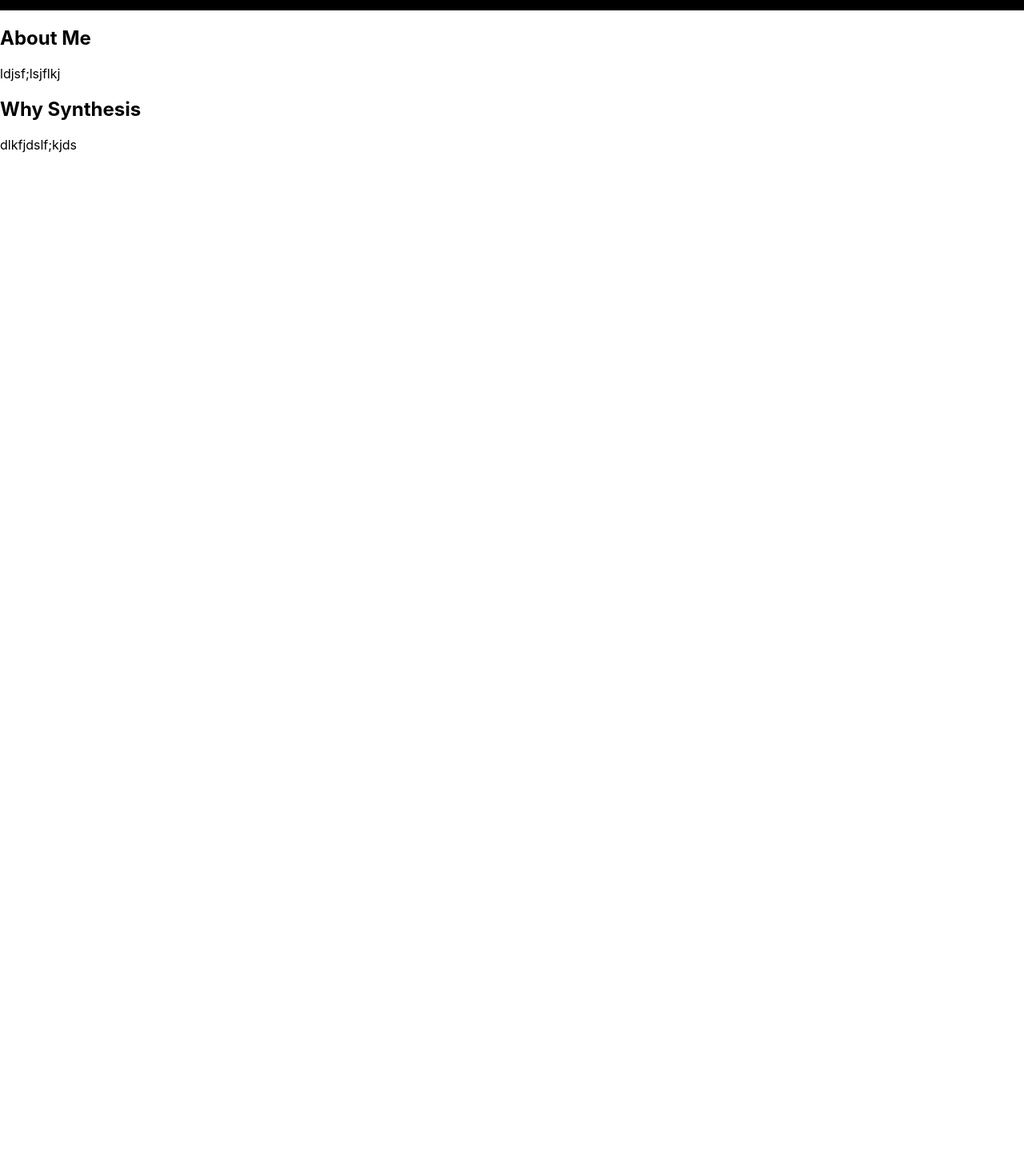
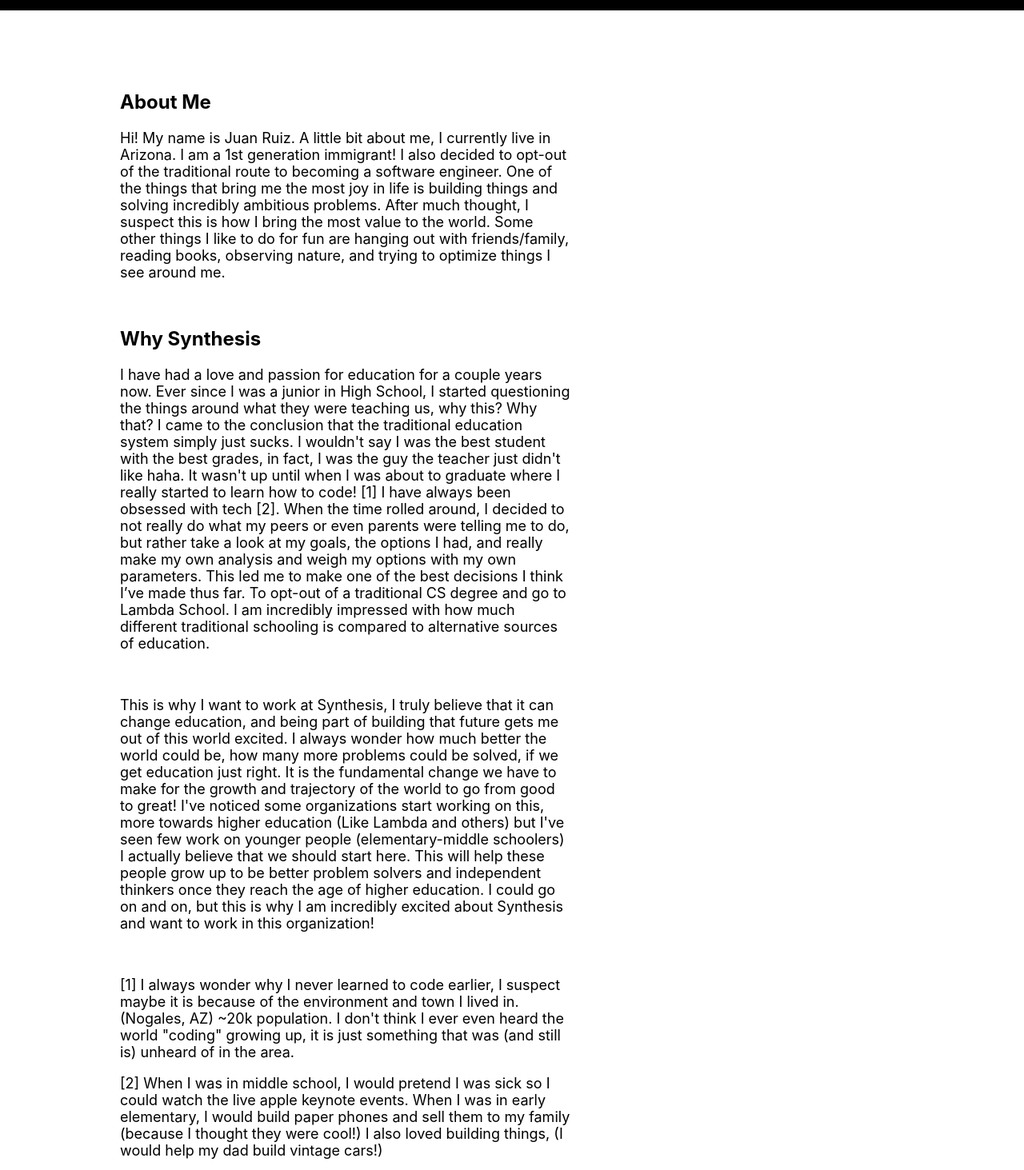
Before and after one commit to juancaruizc/synthesis-app, a Next.js app in the folder synthesis-app/: page /about in a window 1280 px wide. Shown: the part 47-1510 px from the top of the page at 80% size. Before the commit the page ends 800 px from the top, so only its background shows below. Built offline with nearby package versions, Linux system fonts and the light colour scheme.

Commit message:
built form

```diff
--- a/synthesis-app/pages/about.js
+++ b/synthesis-app/pages/about.js
@@ -1,15 +1,74 @@
 import NavBar from "../components/NavBar";
+import styles from "../styles/About.module.css";
 
 const About = () => {
   return (
     <>
       <NavBar />
-      <section>
+      <section className={styles.main}>
         <h2>About Me</h2>
-        <p>ldjsf;lsjflkj</p>
+        <p className={styles.text}>
+          Hi! My name is Juan Ruiz. A little bit about me, I currently live in
+          Arizona. I am a 1st generation immigrant! I also decided to opt-out of
+          the traditional route to becoming a software engineer. One of the
+          things that bring me the most joy in life is building things and
+          solving incredibly ambitious problems. After much thought, I suspect
+          this is how I bring the most value to the world. Some other things I
+          like to do for fun are hanging out with friends/family, reading books,
+          observing nature, and trying to optimize things I see around me.
+        </p>
+        <br />
 
         <h2>Why Synthesis</h2>
-        <p>dlkfjdslf;kjds</p>
+        <p className={styles.text}>
+          I have had a love and passion for education for a couple years now.
+          Ever since I was a junior in High School, I started questioning the
+          things around what they were teaching us, why this? Why that? I came
+          to the conclusion that the traditional education system simply just
+          sucks. I wouldn't say I was the best student with the best grades, in
+          fact, I was the guy the teacher just didn't like haha. It wasn't up
+          until when I was about to graduate where I really started to learn how
+          to code! [1] I have always been obsessed with tech [2]. When the time
+          rolled around, I decided to not really do what my peers or even
+          parents were telling me to do, but rather take a look at my goals, the
+          options I had, and really make my own analysis and weigh my options
+          with my own parameters. This led me to make one of the best decisions
+          I think I’ve made thus far. To opt-out of a traditional CS degree and
+          go to Lambda School. I am incredibly impressed with how much different
+          traditional schooling is compared to alternative sources of education.
+        </p>
+        <br />
+        <p className={styles.text}>
+          This is why I want to work at Synthesis, I truly believe that it can
+          change education, and being part of building that future gets me out
+          of this world excited. I always wonder how much better the world could
+          be, how many more problems could be solved, if we get education just
+          right. It is the fundamental change we have to make for the growth and
+          trajectory of the world to go from good to great! I've noticed some
+          organizations start working on this, more towards higher education
+          (Like Lambda and others) but I've seen few work on younger people
+          (elementary-middle schoolers) I actually believe that we should start
+          here. This will help these people grow up to be better problem solvers
+          and independent thinkers once they reach the age of higher education.
+          I could go on and on, but this is why I am incredibly excited about
+          Synthesis and want to work in this organization!
+        </p>
+        <br />
+        <p className={styles.text}>
+          [1] I always wonder why I never learned to code earlier, I suspect
+          maybe it is because of the environment and town I lived in. (Nogales,
+          AZ) ~20k population. I don't think I ever even heard the world
+          "coding" growing up, it is just something that was (and still is)
+          unheard of in the area.
+        </p>
+
+        <p className={styles.text}>
+          [2] When I was in middle school, I would pretend I was sick so I could
+          watch the live apple keynote events. When I was in early elementary, I
+          would build paper phones and sell them to my family (because I thought
+          they were cool!) I also loved building things, (I would help my dad
+          build vintage cars!)
+        </p>
       </section>
     </>
   );
--- /dev/null
+++ b/synthesis-app/styles/About.module.css
@@ -0,0 +1,9 @@
+.text {
+  width: 50%;
+  font-size: 18px;
+}
+
+.main {
+  margin-left: 150px;
+  margin-top: 100px;
+}
--- a/synthesis-app/styles/Home.module.css
+++ b/synthesis-app/styles/Home.module.css
@@ -71,10 +71,70 @@
 }
 
 .main {
-  margin-left: 150px;
+  margin-left: 100px;
   margin-top: 50px;
+  display: flex;
 }
 
 .meetingTopic {
   margin-left: 20px;
 }
+
+.formContainer {
+  display: flex;
+  flex-direction: column;
+  background: #f5f5f5;
+  box-shadow: 0px 30px 60px -40px rgba(31, 38, 23, 0.5);
+  border-radius: 10px;
+  width: 564px;
+  height: 540px;
+}
+
+.createMeetingBtn {
+  width: 160px;
+  height: 45px;
+  border-radius: 59px;
+  border: none;
+  background: black;
+  color: white;
+  font-size: 14px;
+}
+
+.formInput {
+  border: none;
+  background: #ffffff;
+  border-radius: 10px;
+  width: 247px;
+  height: 35px;
+  margin-top: 8px;
+  margin-bottom: 25px;
+  display: flex;
+}
+
+.createMeetingBtnContainer {
+  display: flex;
+  justify-content: center;
+  margin-top: 40px;
+  margin-bottom: 10px;
+}
+
+.formHeader {
+  margin-top: 50px;
+  margin-left: 45px;
+  margin-bottom: 35px;
+}
+
+.inputLabel {
+  margin-left: 45px;
+}
+
+.modal {
+  margin-top: 80px;
+  margin-left: 100px;
+}
+
+.closeP {
+  width: 100%;
+  display: flex;
+  justify-content: center;
+}
```
Also changed, not shown: synthesis-app/pages/index.js (+116 -4 lines).
